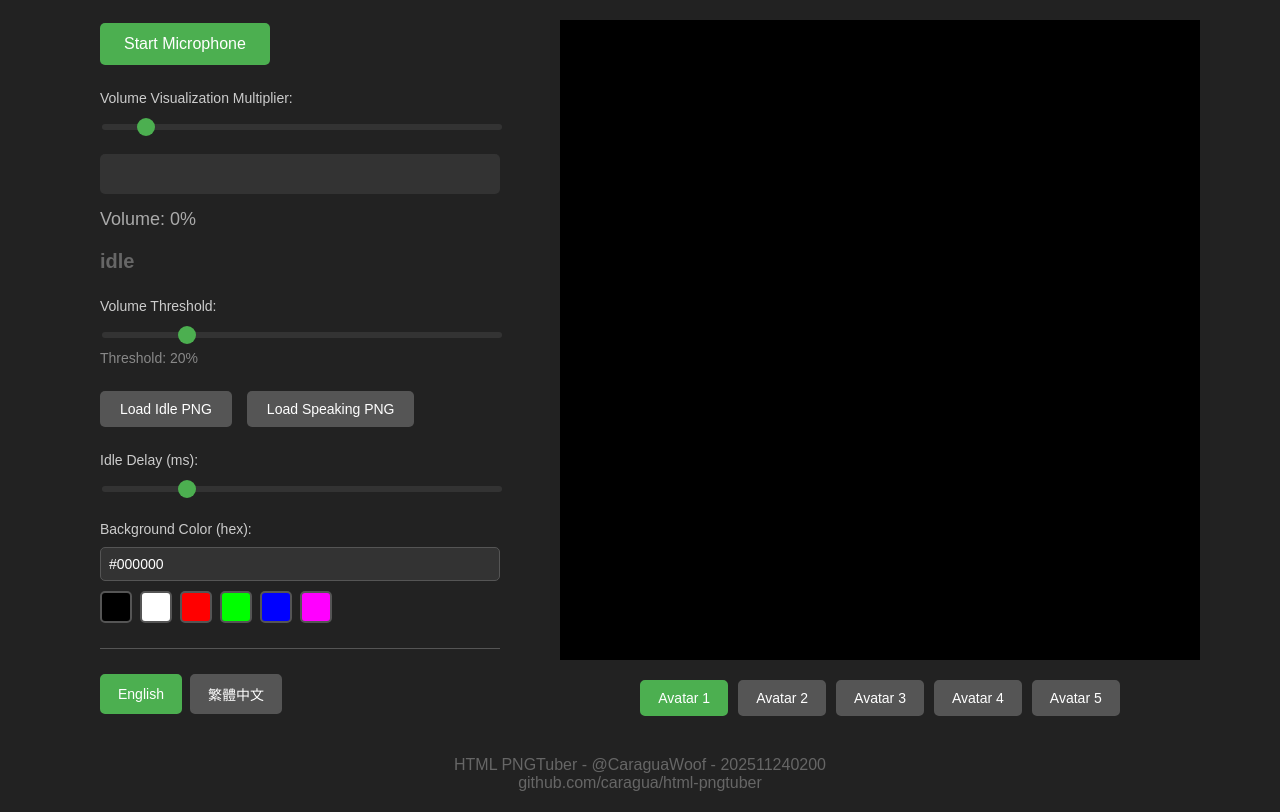
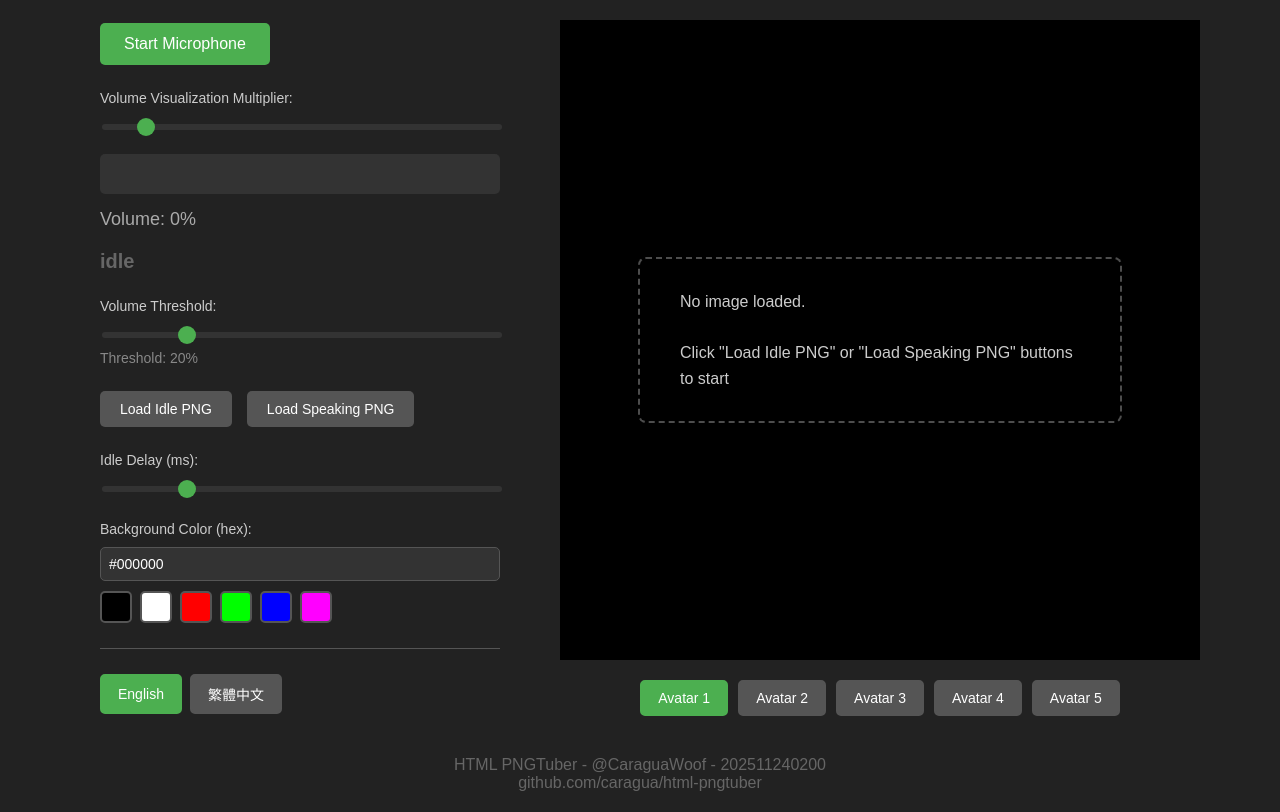
Before and after one commit to caragua/html-pngtuber, a plain HTML site: page index.html in a window 1280 px wide. Drawn offline with Linux system fonts and the light colour scheme.

Commit message:
fix display logic of "no image set"

```diff
--- a/index.html
+++ b/index.html
@@ -659,6 +659,11 @@
             const isValidImageSrc = (src) => {
                 if (!src || src.length === 0) return false;
                 // Check if it's a valid image source (data URL, blob URL, or http/https URL)
+                // Also exclude the current page URL which can appear when src is cleared
+                const currentPageUrl = window.location.href;
+                if (src === currentPageUrl || src === window.location.origin + '/' || src === window.location.origin) {
+                    return false;
+                }
                 return src.startsWith('data:') || src.startsWith('blob:') || src.startsWith('http://') || src.startsWith('https://');
             };
 
@@ -779,8 +784,10 @@
                 speakingImage.style.display = 'none';
             }
 
-            // Update message visibility after loading
-            updateNoImageMessage();
+            // Update message visibility after loading - use requestAnimationFrame to ensure DOM is updated
+            requestAnimationFrame(() => {
+                updateNoImageMessage();
+            });
         }
 
         async function switchAvatarSet(setIndex) {
```
